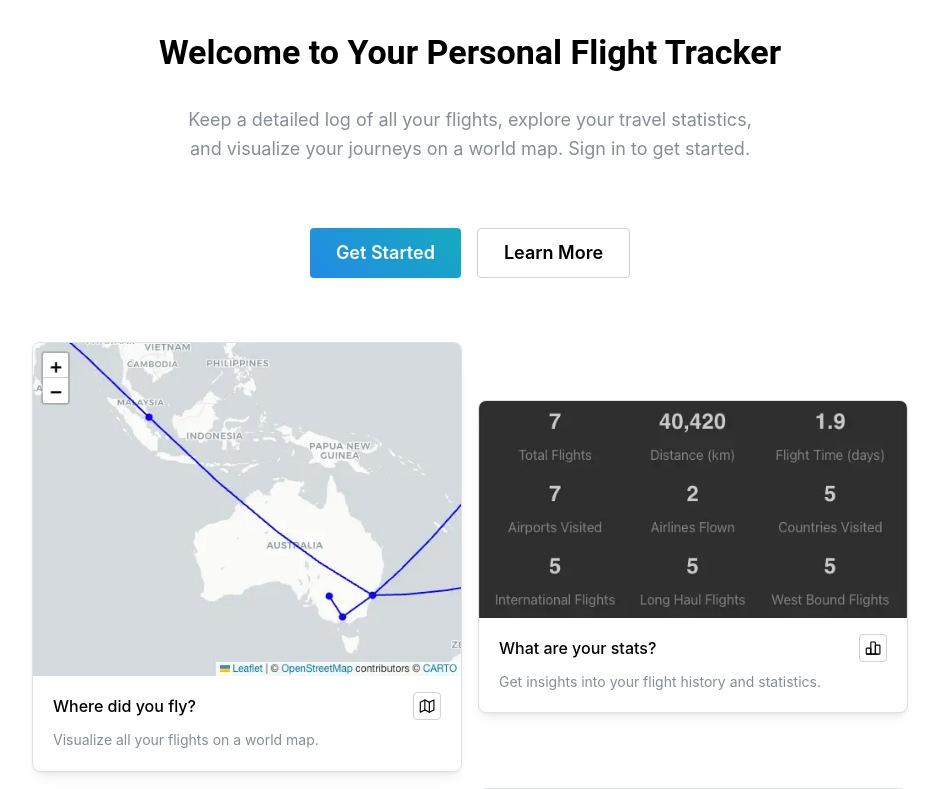
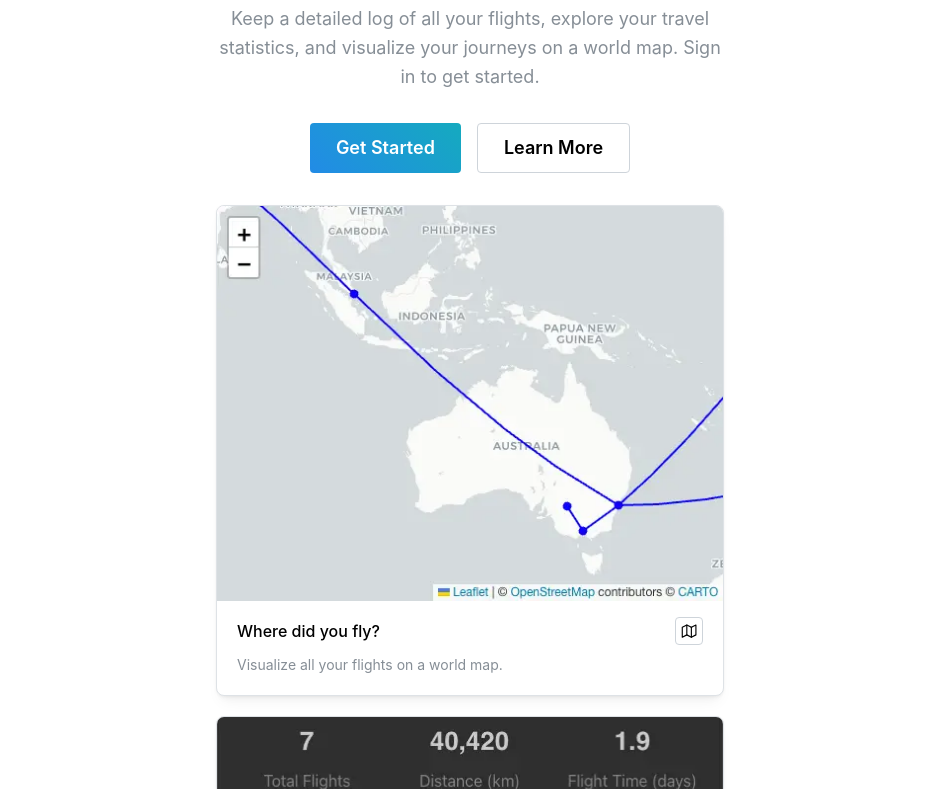
Before and after one commit to FedericoTartarini/fly-log, a React (Vite) app: page /landing in a window 1280 px wide. Shown: the part 431-1220 px from the top of the page, without its empty margins (170-1109 px from the left). Built offline with nearby package versions, Linux system fonts and the light colour scheme; no server answers.

Commit message:
feat: landing page content is full screen

```diff
--- a/src/components/FeatureSection.jsx
+++ b/src/components/FeatureSection.jsx
@@ -12,6 +12,18 @@ import {
 } from "@tabler/icons-react";
 import { IDS } from "../constants/MyClasses";
 import { useTranslation } from "react-i18next";
+
+const featureListStyle = {
+  display: "flex",
+  flexDirection: "column",
+  gap: "1.25rem",
+  width: "100%",
+};
+
+const cardWrapperStyle = {
+  width: "100%",
+  boxSizing: "border-box",
+};
 
 // Import optimized WebP images
 import mapImg from "../assets/map.webp";
@@ -70,18 +82,12 @@ const FeatureCard = ({ icon, title, description, image, id, alt }) => {
   return (
     <Framer.motion.div
       ref={ref}
+      style={cardWrapperStyle}
       initial={{ opacity: 0, y: 40 }}
       animate={inView ? { opacity: 1, y: 0 } : {}}
       transition={{ duration: 0.6, ease: "easeOut" }}
     >
-      <Card
-        shadow="sm"
-        padding="lg"
-        radius="md"
-        withBorder
-        id={id}
-        style={{ maxWidth: 430, margin: "auto" }}
-      >
+      <Card shadow="sm" padding="lg" radius="md" withBorder id={id} w={"100%"}>
         <Card.Section>
           <Image
             src={imgData.src}
@@ -199,11 +205,11 @@ const FeatureSection = () => {
   ];
 
   return (
-    <>
+    <div style={featureListStyle}>
       {features.map((f) => (
         <FeatureCard key={f.id} {...f} />
       ))}
-    </>
+    </div>
   );
 };
 
--- a/src/pages/Landing.jsx
+++ b/src/pages/Landing.jsx
@@ -22,7 +22,7 @@ const FeatureSection = lazy(() => import("../components/FeatureSection.jsx"));
 function Landing() {
   const { t } = useTranslation("landing");
   return (
-    <Container size="md" mt="xl">
+    <Container size="xs" mt="xl">
       <Stack align="center" gap="xl">
         <Image
           radius="md"
@@ -41,7 +41,7 @@ function Landing() {
         <Text c="dimmed" ta="center" size="lg" maw={580}>
           {t("subtitle")}
         </Text>
-        <Group justify="center" gap="md" mt="xl">
+        <Group justify="center" gap="md">
           <Button
             component={Link}
             to={PATHS.LOGIN}
@@ -55,7 +55,6 @@ function Landing() {
             {t("learn_more")}
           </Button>
         </Group>
-        <Group justify="center" gap="md" mt="xl">
         <Suspense
           fallback={
             <Center>
@@ -65,7 +64,6 @@ function Landing() {
         >
           <FeatureSection />
         </Suspense>
-        </Group>
       </Stack>
     </Container>
   );
```
Lines whose indentation alone changed are shown as unchanged.
